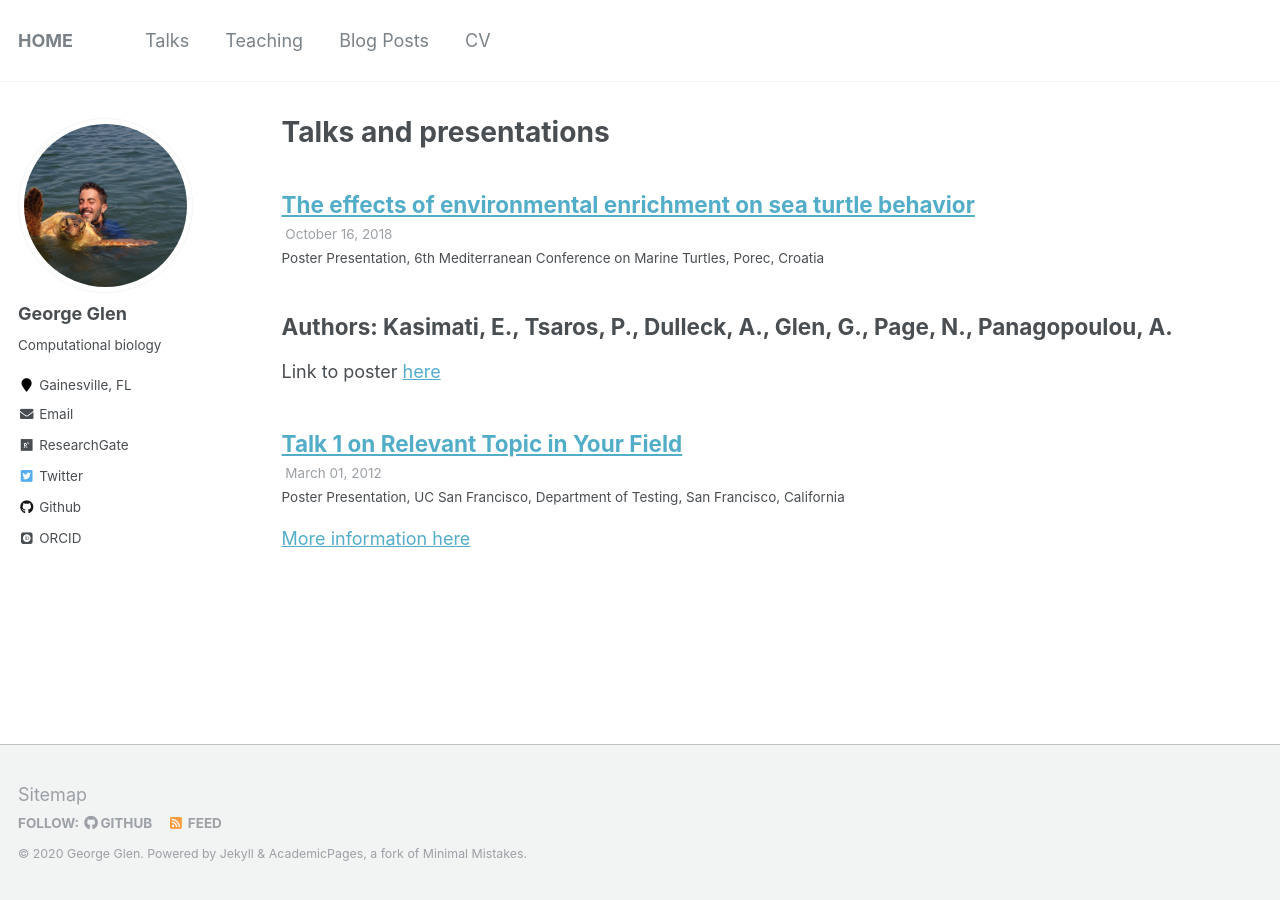
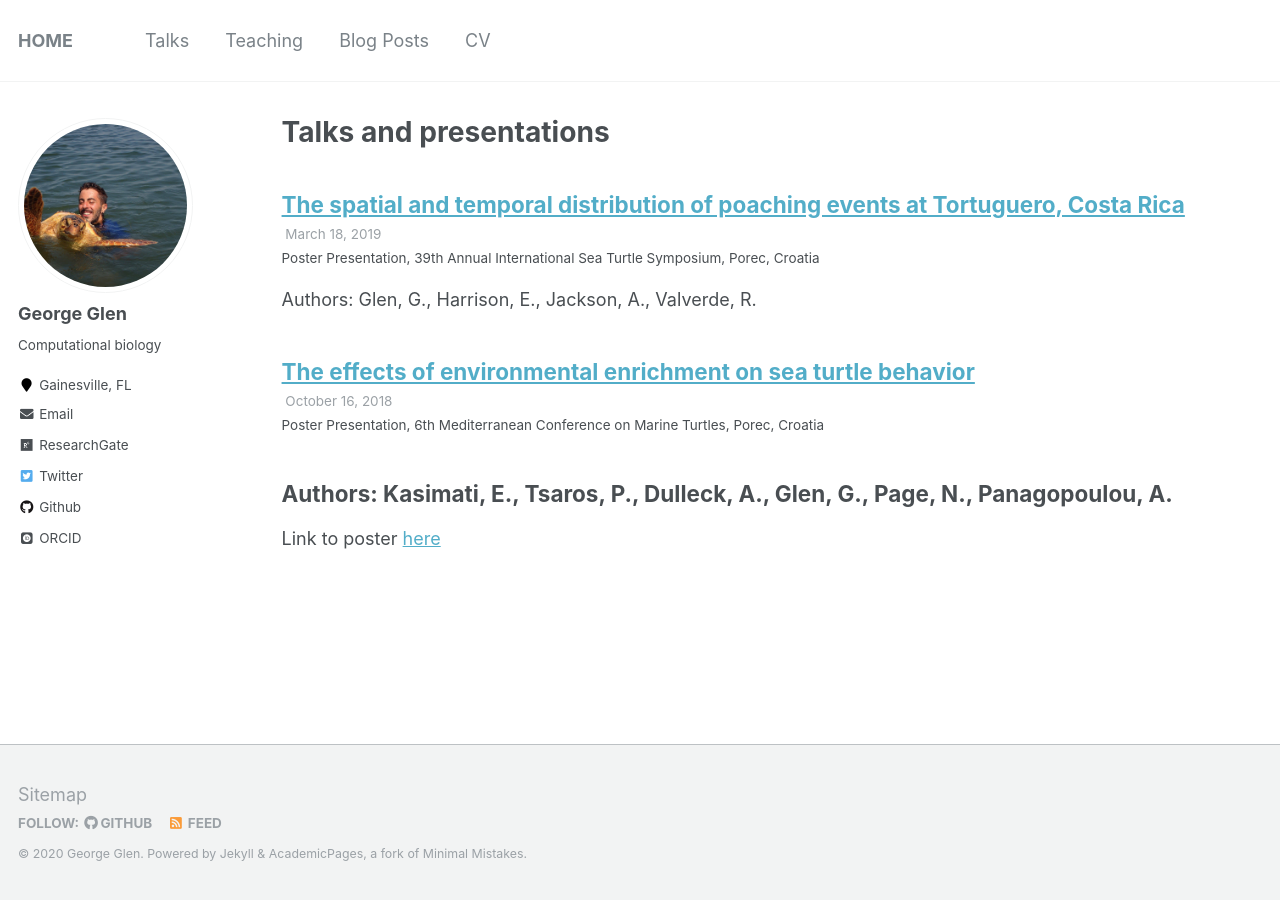
Before and after one commit to constantin-george/constantin-george.github.io, a Jekyll site: the page built from _pages/talks.html, in a window 1280 px wide. Built offline with Jekyll 4.4.1, drawn with Linux system fonts in a browser that asks for light colours; some web fonts are replaced.

Commit message:
Update 2019-01-Poster_Pres.md

```diff
--- a/_talks/2019-01-Poster_Pres.md
+++ b/_talks/2019-01-Poster_Pres.md
@@ -1,13 +1,14 @@
 ---
-title: "Talk 1 on Relevant Topic in Your Field"
+title: "The spatial and temporal distribution of poaching events at Tortuguero, Costa Rica"
 collection: talks
 type: "Poster Presentation"
 permalink: /talks/2012-03-01-talk-1
-venue: "UC San Francisco, Department of Testing"
-date: 2012-03-01
-location: "San Francisco, California"
+venue: "39th Annual International Sea Turtle Symposium"
+date: 2019-03-18
+location: "Porec, Croatia"
 ---
+Authors: Glen, G., Harrison, E., Jackson, A., Valverde, R.
 
-[More information here](http://exampleurl.com)
-
-This is a description of your talk, which is a markdown files that can be all markdown-ified like any other post. Yay markdown!
+DOI: 10.13140/RG.2.2.20777.65129
+---
+Link to poster [here](https://www.researchgate.net/publication/331097776_THE_SPATIAL_AND_TEMPORAL_DISTRIBUTION_OF_POACHING_EVENTS_AT_TORTUGUERO_COSTA_RICA)
```
